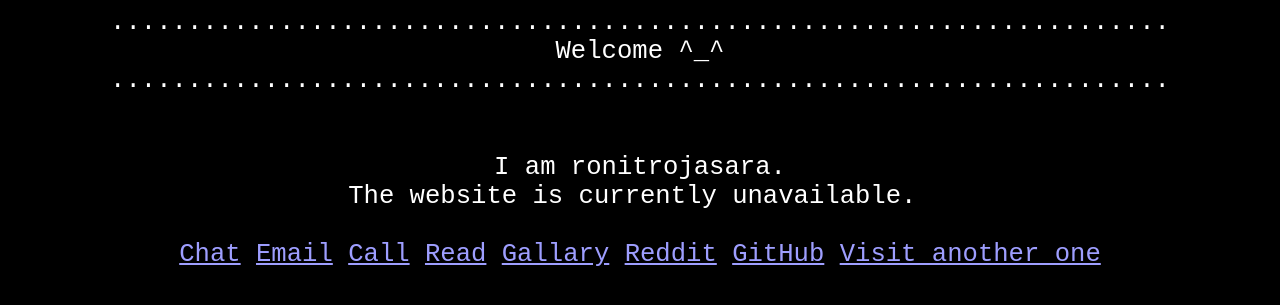
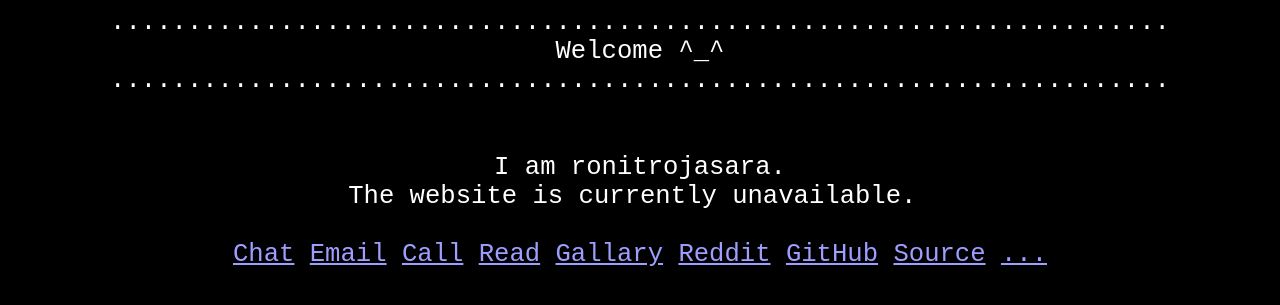
Before and after one commit to ronitrojasara/ronitrojasara.github.io, a Jekyll site: the page index.html, which Jekyll copies as it is, in a window 1280 px wide. Shown: the top 305 px of the page. Built offline with Jekyll 4.4.1, drawn with Linux system fonts in a browser that asks for light colours.

Commit message:
Update index.html

```diff
--- a/index.html
+++ b/index.html
@@ -29,6 +29,7 @@
 <a href="/gallary">Gallary</a>
 <a href="https://www.reddit.com/user/ronitrojasara">Reddit</a>
 <a href="https://github.com/ronitrojasara">GitHub</a>
-    <a href="/index_x.html">Visit another one</a>
+    <a href="https://github.com/ronitrojasara/ronitrojasara.github.io">Source</a>
+<a href="/index_x.html">...</a>
 </body>
 </html>
```
